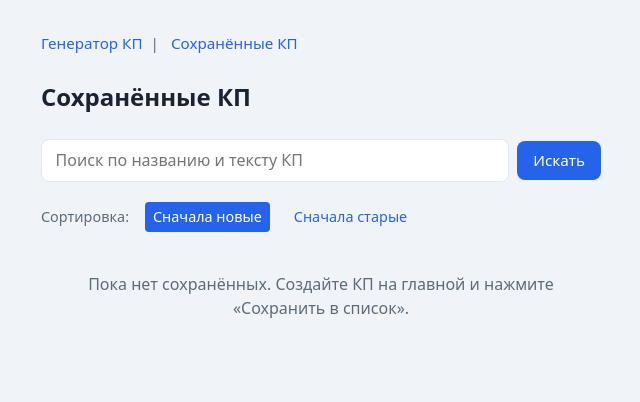
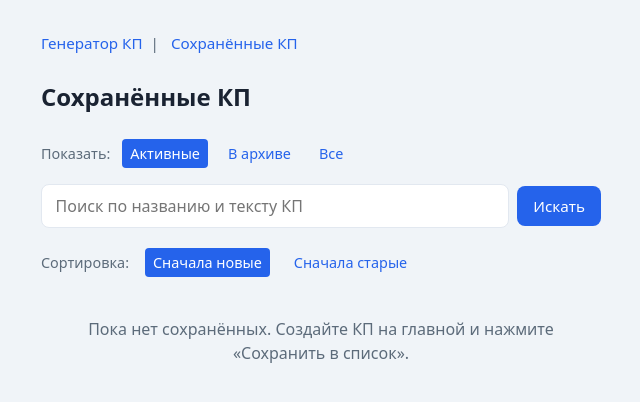
Before and after one commit to DmitriyP31/commercial_proposal_generator, a Flask app: page /saved/ in a window 1280 px wide. Shown: the top 402 px of the page, without its empty margins (319-959 px from the left). Run offline with Flask 3, Linux system fonts and the light colour scheme; some libraries are stand-ins or nearby versions.

Commit message:
Added archiving

```diff
--- a/app.py
+++ b/app.py
@@ -63,6 +63,7 @@ def _add_proposal(text, title=None):
         "title": raw_title,
         "text": text,
         "created_at": datetime.now().strftime("%Y-%m-%d %H:%M"),
+        "archived": False,
     }
     proposals.append(new_item)
     _save_proposals(proposals)
@@ -85,6 +86,17 @@ def _delete_proposal(proposal_id):
         return False
     _save_proposals(new_proposals)
     return True
+
+
+def _set_proposal_archived(proposal_id, archived):
+    """Устанавливает флаг archived у КП по id. Возвращает True, если КП найден, иначе False."""
+    proposals = _load_proposals()
+    for item in proposals:
+        if item.get("id") == proposal_id:
+            item["archived"] = bool(archived)
+            _save_proposals(proposals)
+            return True
+    return False
 
 
 def _get_pdf_font():
@@ -311,10 +323,19 @@ def _filter_proposals_by_search(proposals, query):
 
 @app.route("/saved/")
 def list_proposals():
-    """Страница со списком сохранённых КП. Поддерживает поиск по названию и тексту (?q=...) и сортировку по дате (?sort=...)."""
+    """Страница со списком сохранённых КП. Поддерживает поиск (?q=...), сортировку (?sort=...) и фильтр по архиву (?show=active|archived|all)."""
     proposals = _load_proposals()
     search_query = request.args.get("q", "").strip()
     sort_order = request.args.get("sort", "newest").strip()
+    show_filter = request.args.get("show", "active").strip()
+    if show_filter not in ("active", "archived", "all"):
+        show_filter = "active"
+
+    # Фильтрация по архиву (archived отсутствует у старых записей — считаем False)
+    if show_filter == "active":
+        proposals = [p for p in proposals if not p.get("archived", False)]
+    elif show_filter == "archived":
+        proposals = [p for p in proposals if p.get("archived", False)]
 
     # Фильтрация по поисковому запросу
     if search_query:
@@ -322,13 +343,17 @@ def list_proposals():
 
     # Сортировка по дате
     if sort_order == "oldest":
-        # Сначала старые: сортируем по created_at по возрастанию
         proposals = sorted(proposals, key=lambda p: p.get("created_at", ""))
     else:
-        # Сначала новые (по умолчанию): сортируем по created_at по убыванию
         proposals = sorted(proposals, key=lambda p: p.get("created_at", ""), reverse=True)
 
-    return render_template("list.html", proposals=proposals, search_query=search_query, sort_order=sort_order)
+    return render_template(
+        "list.html",
+        proposals=proposals,
+        search_query=search_query,
+        sort_order=sort_order,
+        show_filter=show_filter,
+    )
 
 
 @app.route("/saved/<proposal_id>")
@@ -346,7 +371,24 @@ def delete_proposal(proposal_id):
     deleted = _delete_proposal(proposal_id)
     if not deleted:
         abort(404)
-    return redirect(url_for("list_proposals"))
+    show_filter = request.form.get("show", "active")
+    return redirect(url_for("list_proposals", show=show_filter))
+
+
+@app.route("/saved/<proposal_id>/archive", methods=["POST"])
+def archive_proposal(proposal_id):
+    """Переводит КП в архив и перенаправляет в список (архив)."""
+    if not _set_proposal_archived(proposal_id, True):
+        abort(404)
+    return redirect(url_for("list_proposals", show="archived"))
+
+
+@app.route("/saved/<proposal_id>/unarchive", methods=["POST"])
+def unarchive_proposal(proposal_id):
+    """Достаёт КП из архива и перенаправляет в список активных."""
+    if not _set_proposal_archived(proposal_id, False):
+        abort(404)
+    return redirect(url_for("list_proposals", show="active"))
 
 
 @app.route("/saved/<proposal_id>/pdf")
--- a/templates/list.html
+++ b/templates/list.html
@@ -76,6 +76,27 @@
             color: white;
             font-weight: 500;
         }
+        .filter-tabs { margin-bottom: 1rem; }
+        .filter-tabs .sort-links { display: flex; gap: 0.75rem; align-items: center; flex-wrap: wrap; }
+        .filter-tabs .sort-label { font-size: 0.9rem; color: var(--text-muted); font-weight: 500; }
+        .filter-tabs a {
+            color: var(--accent);
+            text-decoration: none;
+            font-size: 0.9rem;
+            padding: 0.25rem 0.5rem;
+            border-radius: 4px;
+            transition: background-color 0.2s;
+        }
+        .filter-tabs a:hover { background-color: rgba(37, 99, 235, 0.1); }
+        .filter-tabs a.active {
+            background-color: var(--accent);
+            color: white;
+            font-weight: 500;
+        }
+        .card.archived { opacity: 0.9; border-left: 3px solid var(--text-muted); }
+        .card-actions form { display: inline; margin-right: 0.5rem; }
+        .archive-button { border: none; background: transparent; color: var(--text-muted); font-size: 0.85rem; cursor: pointer; padding: 0; }
+        .archive-button:hover { text-decoration: underline; color: var(--accent); }
     </style>
 </head>
 <body>
@@ -85,35 +106,57 @@
             <a href="{{ url_for('list_proposals') }}">Сохранённые КП</a>
         </nav>
         <h1>Сохранённые КП</h1>
+        <div class="filter-tabs">
+            <div class="sort-links">
+                <span class="sort-label">Показать:</span>
+                <a href="{{ url_for('list_proposals', q=search_query, sort=sort_order, show='active') }}"
+                   class="{% if show_filter == 'active' %}active{% endif %}">Активные</a>
+                <a href="{{ url_for('list_proposals', q=search_query, sort=sort_order, show='archived') }}"
+                   class="{% if show_filter == 'archived' %}active{% endif %}">В архиве</a>
+                <a href="{{ url_for('list_proposals', q=search_query, sort=sort_order, show='all') }}"
+                   class="{% if show_filter == 'all' %}active{% endif %}">Все</a>
+            </div>
+        </div>
         <div class="search-form">
             <form action="{{ url_for('list_proposals') }}" method="get" role="search">
                 <input type="search" name="q" value="{{ search_query or '' }}" placeholder="Поиск по названию и тексту КП" aria-label="Поиск по сохранённым КП">
+                <input type="hidden" name="show" value="{{ show_filter }}">
                 {% if sort_order and sort_order != 'newest' %}
                 <input type="hidden" name="sort" value="{{ sort_order }}">
                 {% endif %}
                 <button type="submit">Искать</button>
             </form>
             {% if search_query %}
-            <p class="search-hint">Найдено: {{ proposals|length }}. <a href="{{ url_for('list_proposals') }}">Показать все</a></p>
+            <p class="search-hint">Найдено: {{ proposals|length }}. <a href="{{ url_for('list_proposals', show=show_filter) }}">Показать все</a></p>
             {% endif %}
         </div>
 
         <div class="sort-controls">
             <div class="sort-links">
                 <span class="sort-label">Сортировка:</span>
-                <a href="{{ url_for('list_proposals', q=search_query, sort='newest') }}"
+                <a href="{{ url_for('list_proposals', q=search_query, sort='newest', show=show_filter) }}"
                    class="{% if not sort_order or sort_order == 'newest' %}active{% endif %}">Сначала новые</a>
-                <a href="{{ url_for('list_proposals', q=search_query, sort='oldest') }}"
+                <a href="{{ url_for('list_proposals', q=search_query, sort='oldest', show=show_filter) }}"
                    class="{% if sort_order == 'oldest' %}active{% endif %}">Сначала старые</a>
             </div>
         </div>
         {% if proposals %}
             {% for p in proposals %}
-            <div class="card">
+            <div class="card{% if p.get('archived') %} archived{% endif %}">
                 <a href="{{ url_for('view_proposal', proposal_id=p.id) }}">{{ p.title }}</a>
-                <div class="meta">Сохранено: {{ p.created_at }}</div>
+                <div class="meta">Сохранено: {{ p.created_at }}{% if p.get('archived') %} · В архиве{% endif %}</div>
                 <div class="card-actions">
+                    {% if p.get('archived') %}
+                    <form action="{{ url_for('unarchive_proposal', proposal_id=p.id) }}" method="post">
+                        <button type="submit" class="archive-button">Из архива</button>
+                    </form>
+                    {% else %}
+                    <form action="{{ url_for('archive_proposal', proposal_id=p.id) }}" method="post">
+                        <button type="submit" class="archive-button">В архив</button>
+                    </form>
+                    {% endif %}
                     <form action="{{ url_for('delete_proposal', proposal_id=p.id) }}" method="post">
+                        <input type="hidden" name="show" value="{{ show_filter }}">
                         <button type="submit" class="delete-button">Удалить</button>
                     </form>
                 </div>
@@ -121,9 +164,9 @@
             {% endfor %}
         {% else %}
             {% if search_query %}
-            <p class="empty">По запросу «{{ search_query }}» ничего не найдено. <a href="{{ url_for('list_proposals') }}">Показать все КП</a></p>
+            <p class="empty">По запросу «{{ search_query }}» ничего не найдено. <a href="{{ url_for('list_proposals', show=show_filter) }}">Показать все КП</a></p>
             {% else %}
-            <p class="empty">Пока нет сохранённых. Создайте КП на главной и нажмите «Сохранить в список».</p>
+            <p class="empty">{% if show_filter == 'archived' %}В архиве пусто.{% elif show_filter == 'all' %}Нет сохранённых КП.{% else %}Пока нет сохранённых. Создайте КП на главной и нажмите «Сохранить в список».{% endif %}</p>
             {% endif %}
         {% endif %}
     </div>
```
Also changed, not shown: PROJECT_BRIEF.md (added, +14 -0 lines), templates/view.html (+19 -3 lines), 1 other file.
